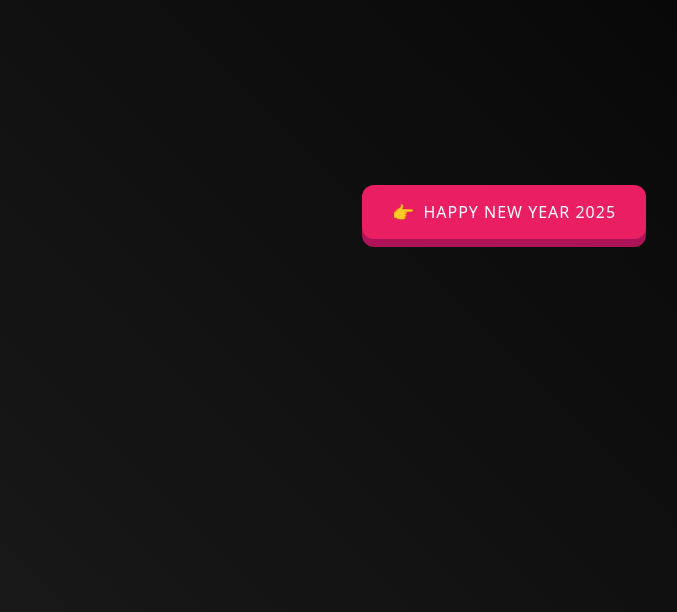
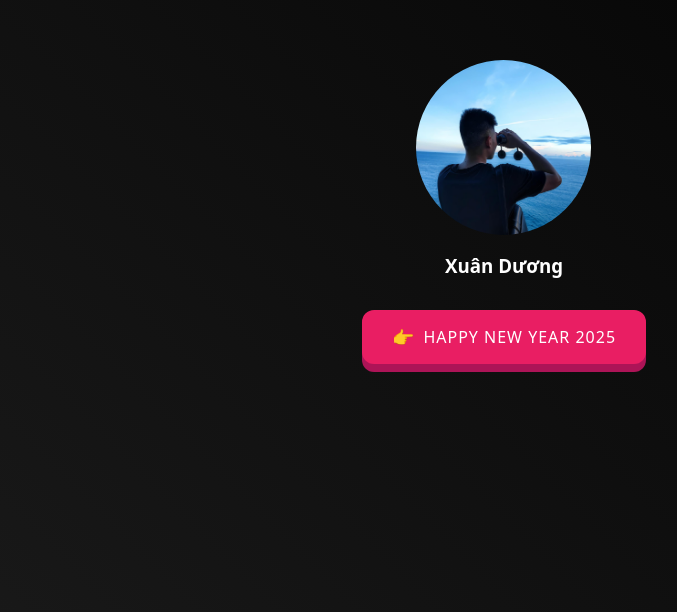
Before and after one commit to duongdx-kma/happy-new-year, a plain HTML site: page index.html in a window 1280 px wide. Shown: the part 188-800 px from the top of the page, without its empty margins (136-813 px from the left). Drawn offline with Linux system fonts and the light colour scheme.

Commit message:
happy new year 2025

```diff
--- a/index.html
+++ b/index.html
@@ -271,12 +271,12 @@
     </head>
     <body>
         <div class="container">
-            <!-- <div class='avatar'>
-                <img src='image.jpg?format=auto&amp;version=1638034680&amp;width=300&amp;height=300'>
+            <div class='avatar'>
+                <img src='image.jpg'>
             </div>
             <div class='username'>
                 <h3>Xuân Dương</h3>
-            </div> -->
+            </div>
             <div class="btn card">
                 <div class="card-text">HAPPY NEW YEAR 2025</div>
             </div>
```
